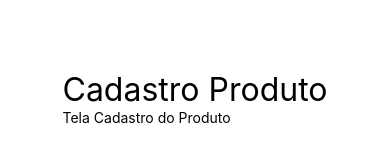
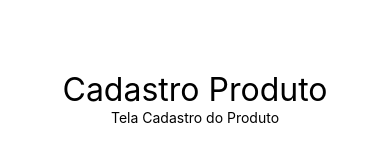
Before and after one commit to davidIsrael-rj/react-native-execicios, a React Native app: screen / in a window 390 px wide. Shown: the part 324-486 px from the top of the page. Built offline with nearby package versions, Linux system fonts and the light colour scheme.

Commit message:
Fragment

```diff
--- a/src/components/Titulo.jsx
+++ b/src/components/Titulo.jsx
@@ -4,9 +4,9 @@ import estilo from "./estilo";
 
 export default props => {
     return (
-        <View>
+        <>
             <Text style={estilo.fontG}>{props.principal}</Text>
             <Text>{props.segundario}</Text>
-        </View>
+        </>
     )
 }
```
